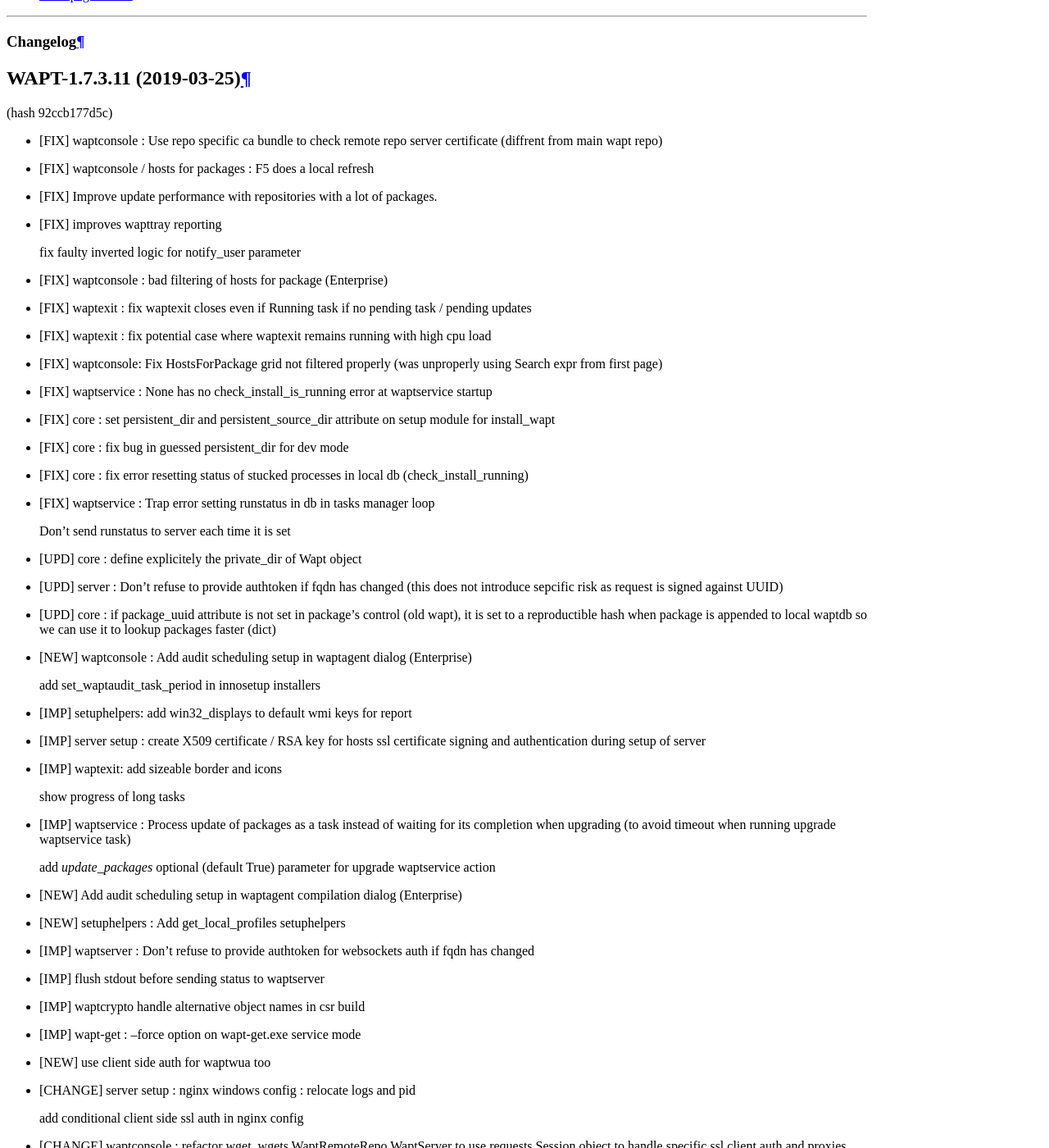
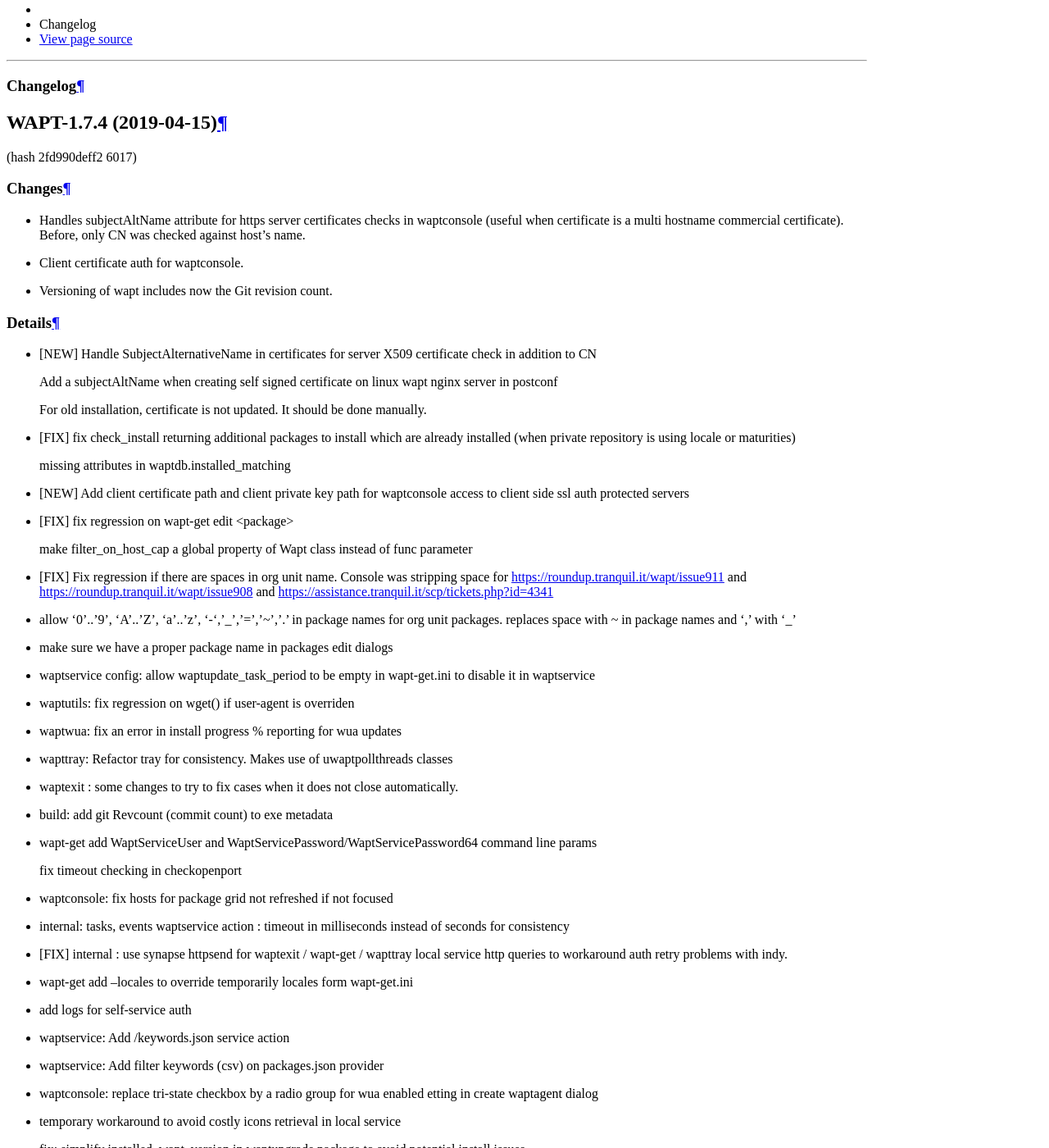
Before and after one commit to tranquilit/WAPT-Documentation, a Sphinx documentation site: the page built from source/wapt-changelog.rst, in a window 1280 px wide and 1400 px high, scrolled down 2980 px. Shown: the whole window at 82% size. Built offline with Sphinx 7.4.7 and the Read the Docs theme 2.0.0, drawn with Linux system fonts in a browser that asks for light colours; some of the changed text lies outside the part shown.

Commit message:
1.7.4 changelog

```diff
--- a/source/wapt-changelog.rst
+++ b/source/wapt-changelog.rst
@@ -11,6 +11,105 @@
 
 Changelog
 =========
+
+WAPT-1.7.4 (2019-04-15)
+-----------------------
+
+(hash 2fd990deff2 6017)
+
+Changes
++++++++
+
+* Handles subjectAltName attribute for https server certificates checks in waptconsole (useful when certificate is a multi hostname commercial certificate). Before, only CN was checked against host's name.
+
+* Client certificate auth for waptconsole.
+
+* Versioning of wapt includes now the Git revision count.
+
+Details
++++++++
+
+* [NEW] Handle SubjectAlternativeName in certificates for server X509 certificate check in addition to CN
+
+  Add a subjectAltName when creating self signed certificate on linux wapt nginx server in postconf
+
+  For old installation, certificate is not updated. It should be done manually.
+
+* [FIX] fix check_install returning additional packages to install which are already installed (when private repository is using locale or maturities)
+
+  missing attributes in waptdb.installed_matching
+
+* [NEW] Add client certificate path and client private key path for waptconsole access to client side ssl auth protected servers
+
+* [FIX] fix regression on wapt-get edit <package>
+
+  make filter_on_host_cap a global property of Wapt class instead of func parameter
+
+* [FIX] Fix regression if there are spaces in org unit name. Console was stripping space for https://roundup.tranquil.it/wapt/issue911 and https://roundup.tranquil.it/wapt/issue908 and https://assistance.tranquil.it/scp/tickets.php?id=4341
+
+* allow '0'..'9', 'A'..'Z', 'a'..'z', '-','_','=','~','.' in package names for org unit packages. replaces space with ~ in package names and ',' with '_'
+
+* make sure we have a proper package name in packages edit dialogs
+
+* waptservice config: allow waptupdate_task_period to be empty in wapt-get.ini to disable it in waptservice
+
+* waptutils: fix regression on wget() if user-agent is overriden
+
+* waptwua: fix an error in install progress % reporting for wua updates
+
+* wapttray: Refactor tray for consistency. Makes use of uwaptpollthreads classes
+
+* waptexit : some changes to try to fix cases when it does not close automatically.
+
+* build: add git Revcount (commit count) to exe metadata
+
+* wapt-get add WaptServiceUser and WaptServicePassword/WaptServicePassword64 command line params
+
+  fix timeout checking in checkopenport
+
+* waptconsole: fix hosts for package grid not refreshed if not focused
+
+* internal: tasks, events waptservice action : timeout in milliseconds instead of seconds for consistency
+
+* [FIX] internal : use synapse httpsend for waptexit / wapt-get / wapttray local service http queries to workaround auth retry problems with indy.
+
+* wapt-get add --locales to override temporarily locales form wapt-get.ini
+
+* add logs for self-service auth
+
+* waptservice: Add /keywords.json service action
+
+* waptservice: Add filter keywords (csv) on packages.json provider
+
+* waptconsole: replace tri-state checkbox by a radio group for wua enabled etting in create waptagent dialog
+
+* temporary workaround to avoid costly icons retrieval in local service
+
+* fix: simplify installed_wapt_version in waptupgrade package to avoid potential install issues
+
+* core: fix update_status not working when old packages have no persistent_dir in db
+
+* waptconsole layout: anchors for running task memo
+
+* [FIX] Makefullyvisible for main form
+
+  avoid forms outside the visible area when disconnecting a seonc ddisplay
+
+* Fix layout of tasks panel for Windows 10
+
+* notify server when audit on waptupgrade
+
+* [FIX] add token_lifetime server side (instead of using clockskew for token duration)
+
+* refactor WaptUpgrade task : check task to append and then append them to tasks queue in WaptUpgrade.run instead of doing it in caller code. Avoid timeout when upgrading.
+
+* self service rules refactoring
+
+* default unit "days" instead of minutes for wua scan download install and install_delay
+
+* Add export of pkcs#12 key
+
+* winsetup.py fix for backslashes in ngix
 
 WAPT-1.7.3.11 (2019-03-25)
 -------------------------
```
